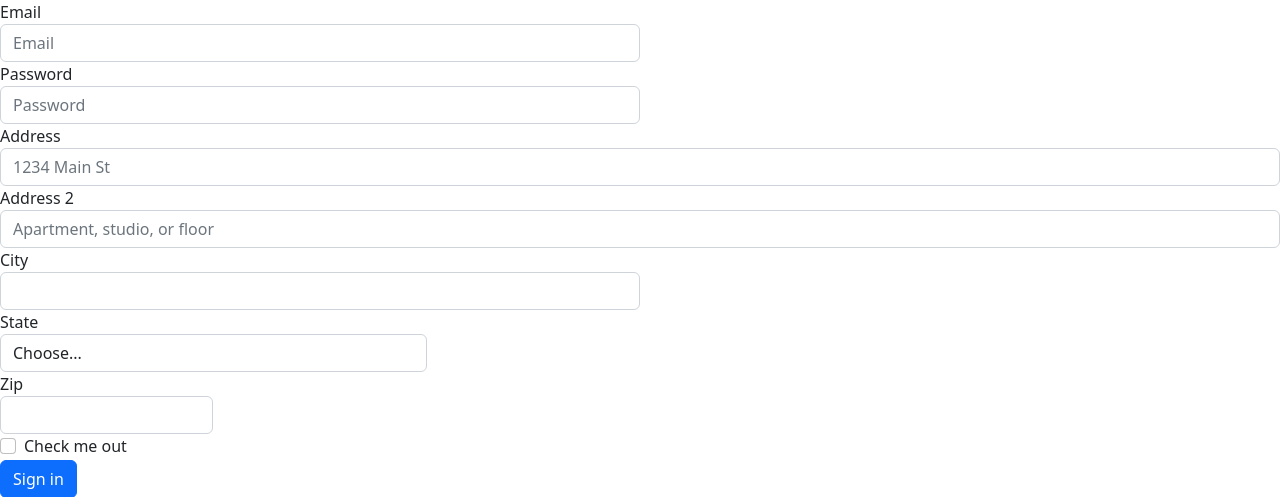
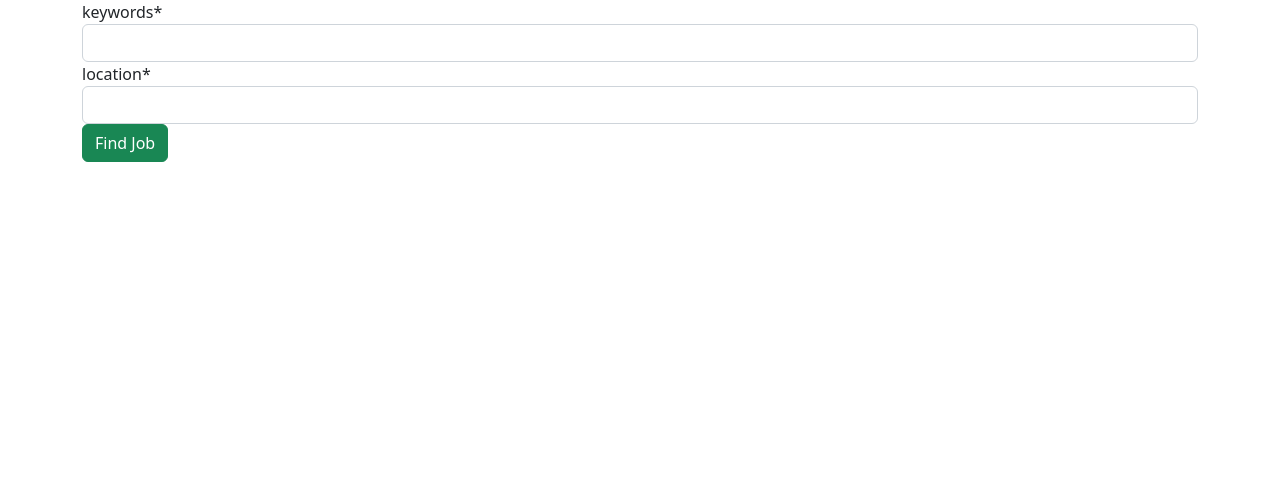
Before and after one commit to carminvuong/job-searching, a Django app: page /findJob/ in a window 1280 px wide. Shown: the part 90-587 px from the top of the page. Run offline with Django 4.2, Linux system fonts and the light colour scheme; a user stored in the database is signed in; some libraries are stand-ins or nearby versions.

Commit message:
changed search page

```diff
--- a/jobsearching/jobwebsite/templates/jobwebsite/findJob.html
+++ b/jobsearching/jobwebsite/templates/jobwebsite/findJob.html
@@ -7,7 +7,7 @@ Advanced Search
 {% endblock %}
 
 {% block content %}
-<form>
+<!-- <form>
   <div class="form-row">
     <div class="form-group col-md-6">
       <label for="inputEmail4">Email</label>
@@ -52,10 +52,10 @@ Advanced Search
     </div>
   </div>
   <button type="submit" class="btn btn-primary">Sign in</button>
-</form>
+</form> -->
 
 
-  <!-- <div class="container">
+  <div class="container">
     <div class="form">
       <form method="POST" class="form-group">
         {% csrf_token %}
@@ -64,5 +64,5 @@ Advanced Search
           value="r">Find Job</button></p>
       </form>
     </div>
-  </div> -->
+  </div>
 {% endblock %}
```
Also changed, not shown: db.sqlite3.
